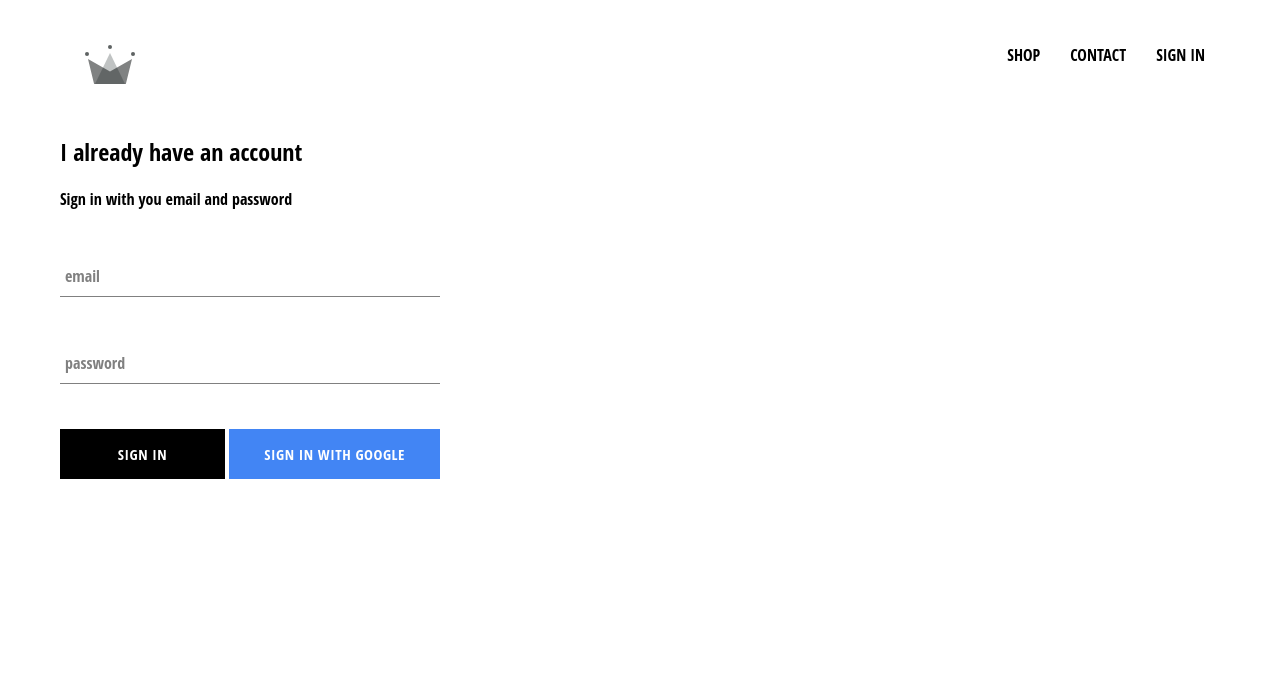
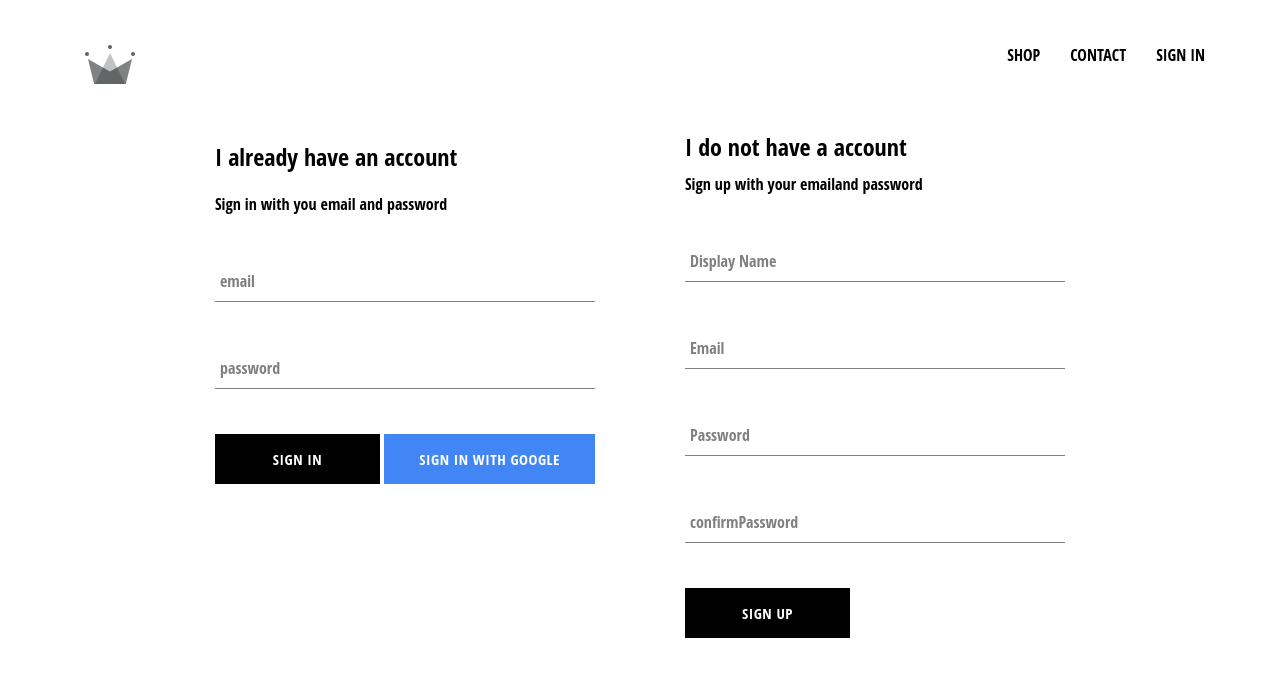
Before and after one commit to cruzma/crwn-clothing, a React (Create React App) app: page /signin in a window 1280 px wide. Shown: the top 676 px of the page. Built offline with nearby package versions, Linux system fonts and the light colour scheme; no server answers; the HTML template or start-up script is replaced by a standard one.

Commit message:
implemented firebase utils, included abiliuty to store authinticated users to firebase database

```diff
--- a/src/App.js
+++ b/src/App.js
@@ -6,7 +6,7 @@
 import ShopPage from './pages/shop/shop.component';
 import SignInAndSignUp from './pages/sign-in-and-sign-up/sign-in-and-sign-up.component';
 import Header from './components/header/header.component';
-import { auth } from './firebase/firebase.utils';
+import { auth, createUserProfileDocument } from './firebase/firebase.utils';
 
 class App extends React.Component {
 
@@ -20,9 +20,24 @@
   unsubcribeFromAuth = null;
 
   componentDidMount(){
-    this.unsubcribeFromAuth = auth.onAuthStateChanged(user => {
-      this.setState({ currentUser: user })
-      console.log(user)
+    this.unsubcribeFromAuth = auth.onAuthStateChanged(async userAuth => {
+      if(userAuth){
+        const userRef = await createUserProfileDocument(userAuth);
+
+        userRef.onSnapshot(snapShot => {
+          this.setState({
+            currentUser: {
+              id: snapShot.id,
+              ...snapShot.data()
+            }
+          })
+
+          console.log(this.state)
+        })
+
+      } else{
+        this.setState({ currentUser: userAuth })
+      }
     })
   }
 
--- /dev/null
+++ b/src/components/sign-up/sign-up.components.jsx
@@ -0,0 +1,100 @@
+import React from 'react';
+
+import FormInput from '../form-component/form-input.component';
+import CustomButton from '../custom-button/custom-button.component';
+
+import { auth, createUserProfileDocument } from '../../firebase/firebase.utils'
+
+import './sign-up.style.scss'
+
+
+class SignUp extends React.Component {
+    constructor(){
+        super();
+
+        this.state = {
+            displayName: '',
+            email: '',
+            password:'',
+            confirmPassword: ''
+        }
+    }
+
+
+    handleSubmit = async event => {
+        event.preventDefault();
+        const {displayName, email, password, confirmPassword } =this.state
+
+        if(password !== confirmPassword){
+            alert("passwords don't match");
+            return;
+        }
+
+        try{
+            const { user } = await auth.createUserWithEmailAndPassword(email, password)
+            await createUserProfileDocument(user, { displayName })
+            this.setState({
+                displayName: '',
+                email: '',
+                password:'',
+                confirmPassword: ''
+            })
+        } catch(err){
+            console.error(err)
+        }
+    }
+
+    handleChange = event => {
+        const{ name, value } = event.target
+        this.setState({ [name]: value });
+    }
+
+    render(){
+        const {displayName, email, password, confirmPassword } =this.state
+        return(
+            <div className='sign-up'>
+                <h2 className='title'>I do not have a account</h2>
+                <span>Sign up with your emailand password</span>
+                <form className='sign-up-form' onSubmit ={this.handleSubmit}>
+                    <FormInput
+                        type = 'text'
+                        name = 'displayName'
+                        value = {displayName}
+                        onChange={this.handleChange}
+                        label ='Display Name'
+                        required
+                    />
+                    <FormInput
+                        type = 'email'
+                        name = 'email'
+                        value = {email}
+                        onChange={this.handleChange}
+                        label ='Email'
+                        required
+                    />
+                    <FormInput
+                        type = 'password'
+                        name = 'password'
+                        value = {password}
+                        onChange={this.handleChange}
+                        label ='Password'
+                        required
+                    />
+                    <FormInput
+                        type = 'password'
+                        name = 'confirmPassword'
+                        value = {confirmPassword}
+                        onChange={this.handleChange}
+                        label ='confirmPassword'
+                        required
+                    />
+                    <CustomButton type='submit'>SIGN UP</CustomButton>
+                </form>
+            </div>
+        )
+    }
+}
+
+
+
+export default SignUp;
--- /dev/null
+++ b/src/components/sign-up/sign-up.style.scss
@@ -0,0 +1,9 @@
+.sign-up{
+    display: flex;
+    flex-direction: column;
+    width: 380px;
+
+    .title{
+        margin: 10px 0;
+    }
+}
--- a/src/firebase/firebase.utils.js
+++ b/src/firebase/firebase.utils.js
@@ -12,6 +12,31 @@
     measurementId: "G-05H68BWZQM"
   }
 
+  export const createUserProfileDocument = async (userAuth, additionalData) => {
+    if(!userAuth) return;
+
+    const userRef = firestore.doc(`users/${userAuth.uid}`);
+
+    const snapShot = await userRef.get()
+
+    if(!snapShot.exists){
+      const { displayName, email } = userAuth;
+      const createdAt = new Date();
+
+      try{
+        await userRef.set({
+          displayName,
+          email,
+          createdAt,
+          ...additionalData
+        })
+      } catch(error){
+        console.log('error creating user', error.message);
+      }
+    }
+
+    return userRef;
+  }
   firebase.initializeApp(config);
 
   export const auth = firebase.auth();
--- a/src/pages/sign-in-and-sign-up/sign-in-and-sign-up.component.jsx
+++ b/src/pages/sign-in-and-sign-up/sign-in-and-sign-up.component.jsx
@@ -1,12 +1,14 @@
 import React from 'react';
 
 import SignIn from '../../components/sign-in/sign-in.component'
+import SignUp from '../../components/sign-up/sign-up.components';
 
 import './sign-in-and-sign-up.style.scss';
 
 const SignInAndSignUp = () => (
     <div className='sign-in-and-sign-up'>
         <SignIn />
+        <SignUp />
 
     </div>
 );
--- a/src/pages/sign-in-and-sign-up/sign-in-and-sign-up.style.scss
+++ b/src/pages/sign-in-and-sign-up/sign-in-and-sign-up.style.scss
@@ -0,0 +1,6 @@
+.sign-in-and-sign-up{
+    width: 850px;
+    display: flex;
+    justify-content: space-between;
+    margin: 30px auto
+}
```
